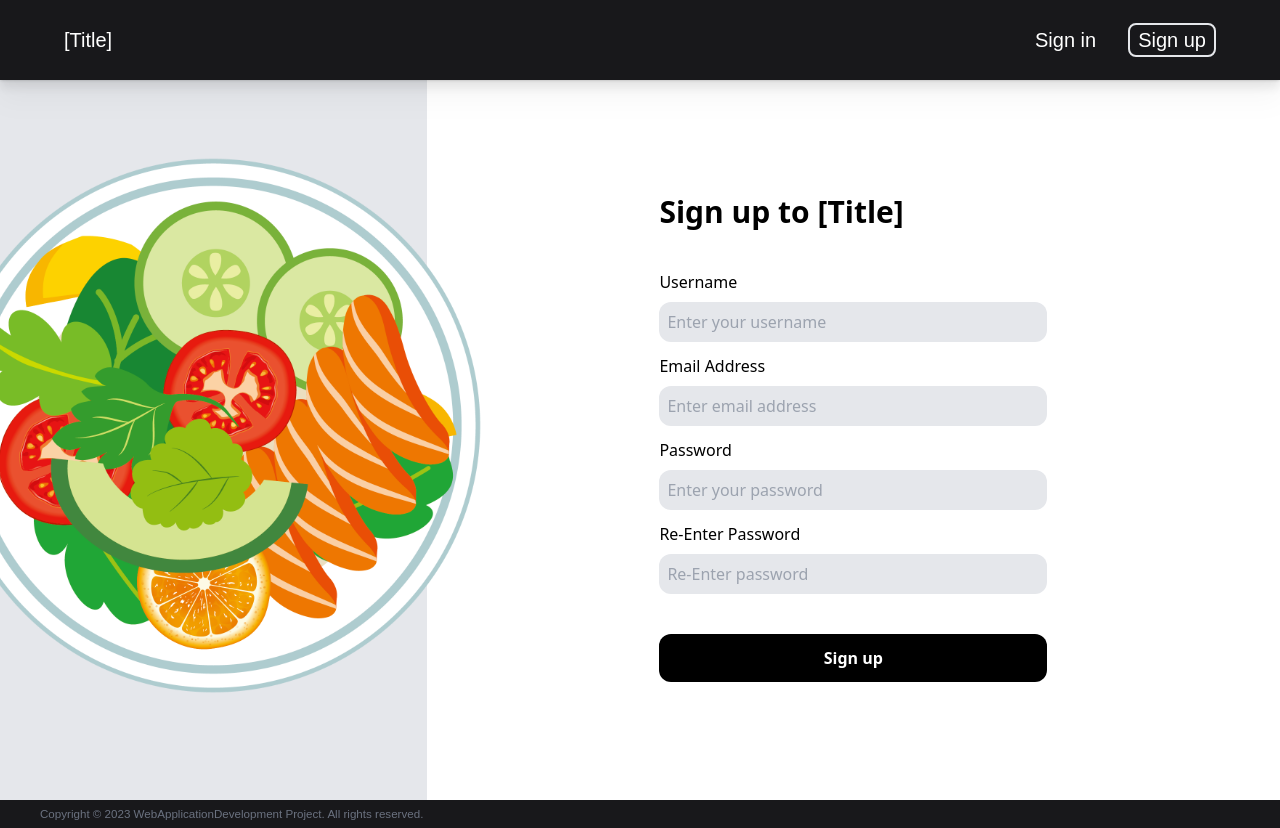
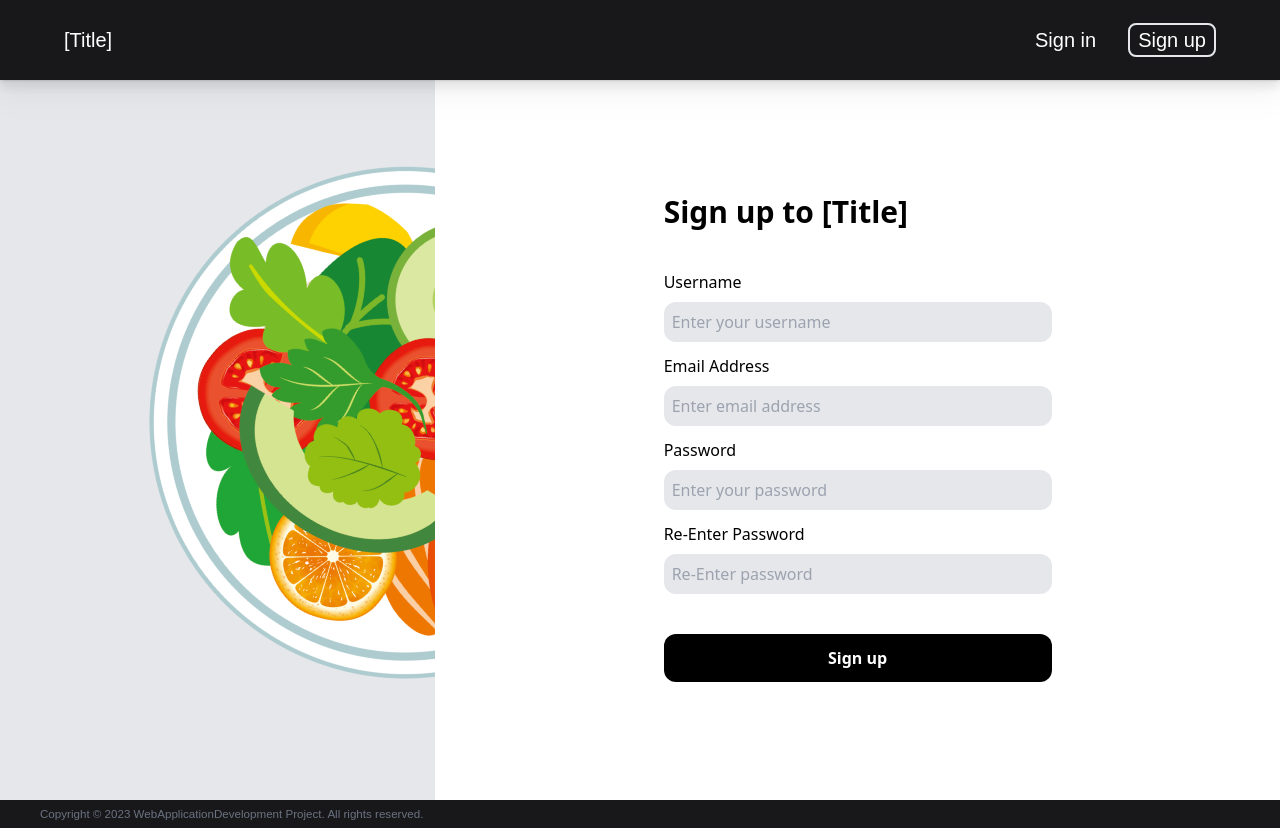
Before and after one commit to NonGP33M/WebApplicationDevelopment_Project, a React (Create React App) app: page /sign_up in a window 1280 px wide. Built offline with nearby package versions, Linux system fonts and the light colour scheme.

Commit message:
Update signIn & signUp

```diff
--- a/src/pages/Signin.jsx
+++ b/src/pages/Signin.jsx
@@ -1,37 +1,49 @@
-import React from 'react'
+import React from "react";
+import { Link } from "react-router-dom";
 
 function Signin() {
   return (
-        <div className='flex-col'>
+    <div className="flex-col">
       <div className="flex w-full h-screen">
-            <div className="hidden relative lg:flex w-1/3 items-center justify-center bg-gray-200">
-                <img className='scale-125 pt-10' src={require('../img/homePic1.png')} alt='homePic1'/>
-            </div>
-            <div className="flex items-center justify-center lg:w-2/3">
-                <div className=' w-12/12 max-w-[800px] px-20 pt-[65px]'>
-                    <h1 className='text-3xl font-bold'>Sign in to [Title]</h1>
-                    <div className='mt-10'>
-                        <label className='text-1xl font-medium'>Username or Email Address</label>
-                        <input
-                            className='bg-gray-200 w-full bordedr-2 border-gray-100 rounded-xl p-2 mt-2 text-1xl'
-                            placeholder='Enter your username or Enter your email'
+        <div className="absolute lg:flex w-[60vw] h-[100vh] items-center justify-center bg-gray-200">
+          <img
+            className="w-[45vw] rotate-[25deg] pt-[50px]"
+            src={require("../img/homePic1.png")}
+            alt="homePic1"
           />
         </div>
-                    <div className='mt-3'>
-                        <label className='text-1xl font-medium'>Password</label>
+        <div className="absolute flex max-w-[66vw] h-[100vh] items-center justify-center lg:w-2/3 bg-white right-0 top-[50%] translate-y-[-50%]">
+          <div className=" w-12/12 max-w-[800px] px-20 pt-[65px]">
+            <h1 className="text-3xl font-bold">Sign in to [Title]</h1>
+            <div className="mt-10">
+              <label className="text-1xl font-medium">
+                Username or Email Address
+              </label>
               <input
-                            className='bg-gray-200 w-full bordedr-2 border-gray-100 rounded-xl p-2 mt-2 text-1xl'
-                            placeholder='Enter your password'
-                            type='password'
+                className="bg-gray-200 w-full bordedr-2 border-gray-100 rounded-xl p-2 mt-2 text-1xl"
+                placeholder="Enter your username or Enter your Email"
               />
             </div>
-                    <div className='mt-10 flex flex-col gap-y-4'>
-                        <button className='active:scale-[.98] active:duration-75 hover:scale-[1.01] ease-in-out transition-all py-3 rounded-xl bg-black text-white font-bold text-1xl'>Sign up</button>
+            <div className="mt-3">
+              <label className="text-1xl font-medium">Password</label>
+              <input
+                className="bg-gray-200 w-full bordedr-2 border-gray-100 rounded-xl p-2 mt-2 text-1xl"
+                placeholder="Enter your password"
+                type="password"
+              />
+            </div>
+            <div className="mt-10 flex flex-col gap-y-4">
+              <Link
+                to="/#"
+                className="active:scale-[.98] active:duration-75 hover:scale-[1.01] ease-in-out transition-all py-3 rounded-xl bg-black text-white font-bold text-1xl text-center"
+              >
+                Sign in
+              </Link>
             </div>
           </div>
         </div>
       </div>
     </div>
-    )
+  );
 }
-export default Signin
+export default Signin;
--- a/src/pages/Signup.jsx
+++ b/src/pages/Signup.jsx
@@ -1,52 +1,62 @@
-import React from 'react'
+import React from "react";
+import { Link } from "react-router-dom";
 
 function Signup() {
   return (
-        <div className='flex-col'>
+    <div className="flex-col">
       <div className="flex w-full h-screen">
-                <div className="hidden relative lg:flex w-1/3 items-center justify-center bg-gray-200">
-                    <img className='scale-125 pt-10' src={require('../img/2.png')} alt='SignUpPic'/>
-                </div>
-                <div className="flex items-center justify-center lg:w-2/3">
-                    <div className=' w-12/12 max-w-[800px] px-20 pt-[75px]'>
-                        <h1 className='text-3xl font-bold'>Sign up to [Title]</h1>
-                            <div className='mt-10'>
-                                <label className='text-1xl font-medium'>Username</label>
-                                <input
-                                    className='bg-gray-200 w-full bordedr-2 border-gray-100 rounded-xl p-2 mt-2 text-1xl'
-                                    placeholder='Enter your username'
+        <div className="absolute lg:flex w-[65vw] h-[100vh] items-center justify-center bg-gray-200">
+          <img
+            className="w-[40vw] rotate-[25deg] pt-[50px]"
+            src={require("../img/2.png")}
+            alt="SignUpPic"
           />
         </div>
-                            <div className='mt-3'>
-                                <label className='text-1xl font-medium'>Email Address</label>
+        <div className="absolute flex max-w-[66vw] h-[100vh] items-center justify-center lg:w-2/3 bg-white right-0 top-[50%] translate-y-[-50%]">
+          <div className=" w-12/12 max-w-[800px] px-20 pt-[75px]">
+            <h1 className="text-3xl font-bold">Sign up to [Title]</h1>
+            <div className="mt-10">
+              <label className="text-1xl font-medium">Username</label>
               <input
-                                    className='bg-gray-200 w-full bordedr-2 border-gray-100 rounded-xl p-2 mt-2 text-1xl'
-                                    placeholder='Enter email address'
+                className="bg-gray-200 w-full bordedr-2 border-gray-100 rounded-xl p-2 mt-2 text-1xl"
+                placeholder="Enter your username"
               />
             </div>
-                            <div className='mt-3'>
-                                <label className='text-1xl font-medium'>Password</label>
+            <div className="mt-3">
+              <label className="text-1xl font-medium">Email Address</label>
               <input
-                                    className='bg-gray-200 w-full bordedr-2 border-gray-100 rounded-xl p-2 mt-2 text-1xl'
-                                    placeholder='Enter your password'
-                                    type='password'
+                className="bg-gray-200 w-full bordedr-2 border-gray-100 rounded-xl p-2 mt-2 text-1xl"
+                placeholder="Enter email address"
               />
             </div>
-                            <div className='mt-3'>
-                                <label className='text-1xl font-medium'>Re-Enter Password</label>
+            <div className="mt-3">
+              <label className="text-1xl font-medium">Password</label>
               <input
-                                    className='bg-gray-200 w-full bordedr-2 border-gray-100 rounded-xl p-2 mt-2 text-1xl'
-                                    placeholder='Re-Enter password'
-                                    type='password'
+                className="bg-gray-200 w-full bordedr-2 border-gray-100 rounded-xl p-2 mt-2 text-1xl"
+                placeholder="Enter your password"
+                type="password"
               />
             </div>
-                            <div className='mt-10 flex flex-col gap-y-4'>
-                                <button className='active:scale-[.98] active:duration-75 hover:scale-[1.01] ease-in-out transition-all py-3 rounded-xl bg-black text-white font-bold text-1xl'>Sign up</button>
+            <div className="mt-3">
+              <label className="text-1xl font-medium">Re-Enter Password</label>
+              <input
+                className="bg-gray-200 w-full bordedr-2 border-gray-100 rounded-xl p-2 mt-2 text-1xl"
+                placeholder="Re-Enter password"
+                type="password"
+              />
+            </div>
+            <div className="mt-10 flex flex-col gap-y-4">
+              <Link
+                className="active:scale-[.98] active:duration-75 hover:scale-[1.01] ease-in-out transition-all py-3 rounded-xl bg-black text-white font-bold text-1xl text-center"
+                to="/#"
+              >
+                Sign up
+              </Link>
             </div>
           </div>
         </div>
       </div>
     </div>
-    )
+  );
 }
-export default Signup
+export default Signup;
```
Lines whose indentation alone changed are shown as unchanged.
